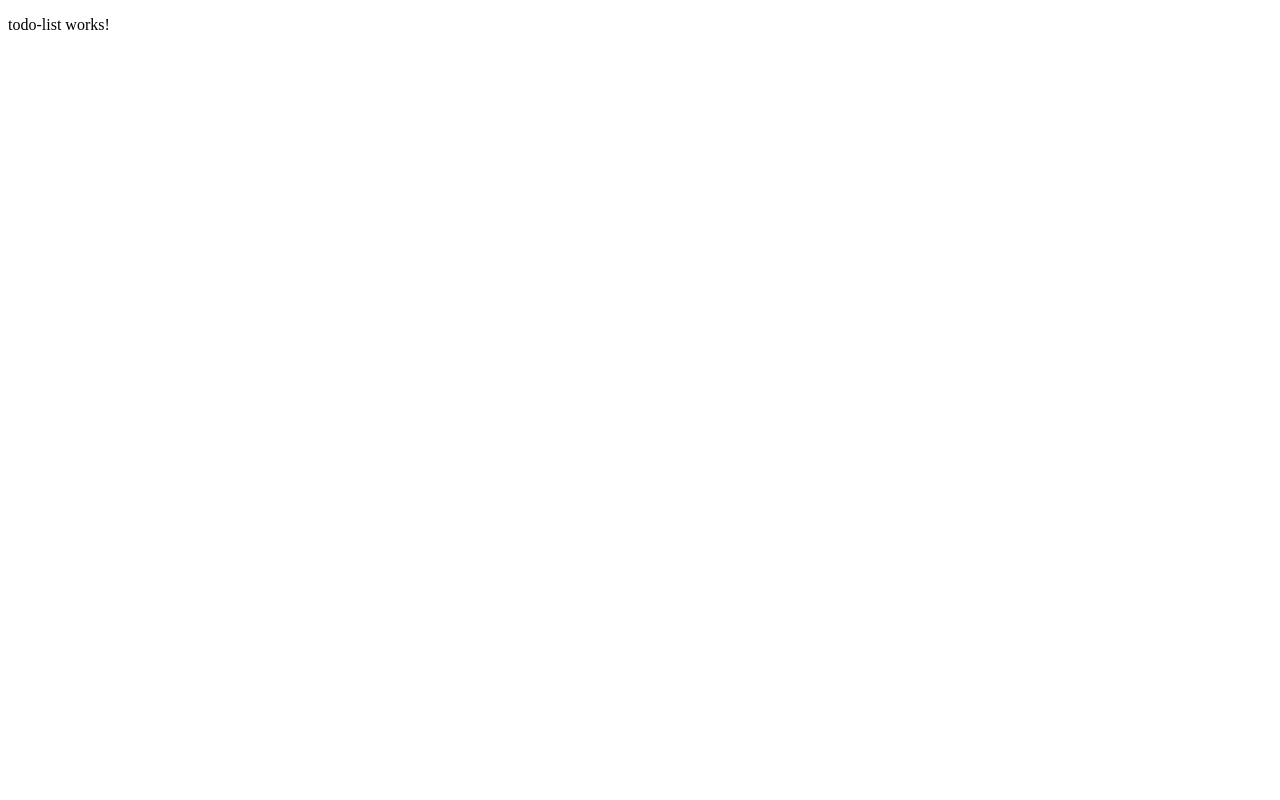
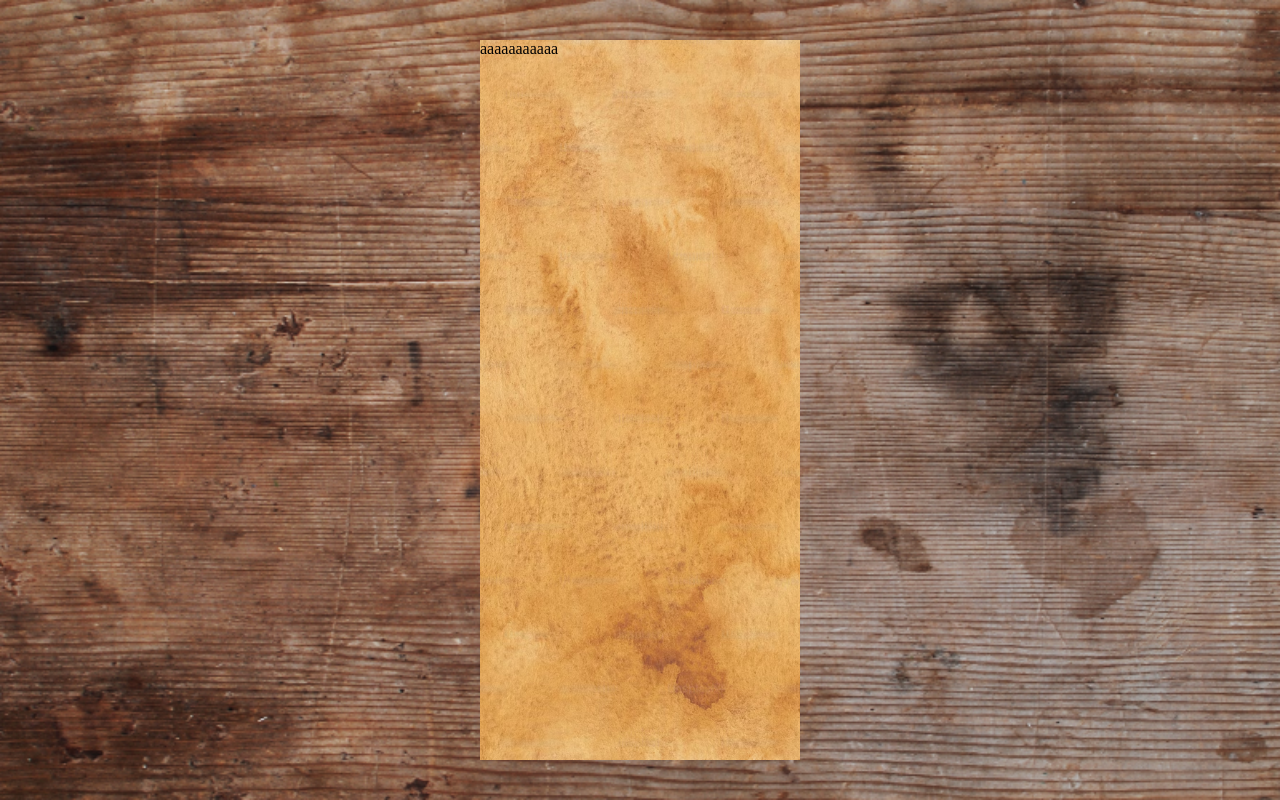
Before and after one commit to glenisT/todo-list, an Angular app: page / in a window 1280 px wide. Built offline with nearby package versions, Linux system fonts and the light colour scheme.

Commit message:
First styling and structure

```diff
--- a/src/app/app.component.css
+++ b/src/app/app.component.css
@@ -0,0 +1,22 @@
+.page-container {
+    height: 100vh;
+    background-image: url('../assets/images/table-background.jpg');
+    background-size: cover;
+    background-repeat: no-repeat;
+}
+
+.todo-list-container {
+    display: flex;
+    justify-content: center;
+    align-items: center;
+    height: 100%;
+
+    /* border: 1px solid red; */
+}
+
+.todo-list {
+    width: 25%;
+    height: 90%;
+
+    /* border: 1px solid green; */
+}
--- a/src/app/app.component.html
+++ b/src/app/app.component.html
@@ -1,2 +1,8 @@
-<app-todo-list></app-todo-list>
+<div class="page-container">
+  <div class="todo-list-container">
+    <div class="todo-list">
+      <app-todo-list></app-todo-list>
+    </div>
+  </div>
+</div>
 <router-outlet></router-outlet>
--- a/src/app/todo-list/todo-list.component.css
+++ b/src/app/todo-list/todo-list.component.css
@@ -0,0 +1,7 @@
+.container {
+    width: 100%;
+    height: 100%;
+    background-image: url('../../assets/images/paper.avif');
+    background-size: cover;
+    background-repeat: no-repeat;
+}
--- a/src/app/todo-list/todo-list.component.html
+++ b/src/app/todo-list/todo-list.component.html
@@ -1 +1,3 @@
-<p>todo-list works!</p>
+<div class="container">
+    <p>aaaaaaaaaaa</p>
+</div>
--- a/src/styles.css
+++ b/src/styles.css
@@ -1 +1,2 @@
 /* You can add global styles to this file, and also import other style files */
+*{margin:0; padding:0; overflow-y: hidden;}
```
Also changed, not shown: src/assets/images/paper.avif (added), src/assets/images/table-background.jpg (added).
